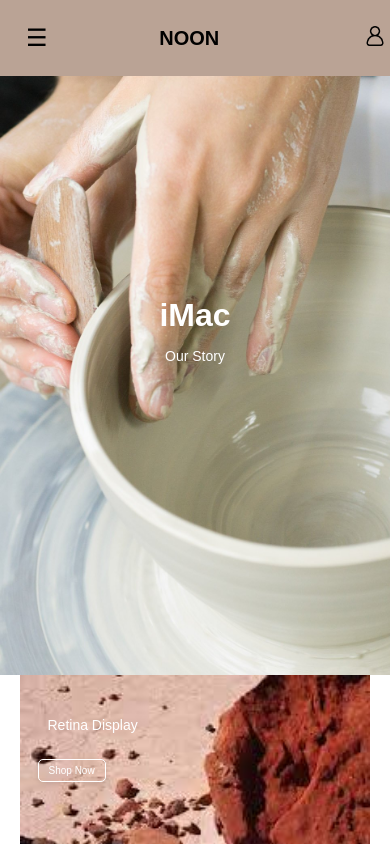
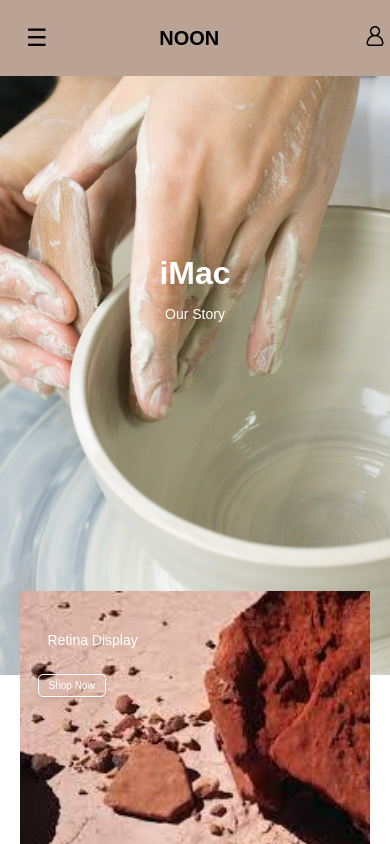
Before and after one commit to ramandk23/noon, a React (Vite) app: page / in a window 390 px wide. Shown: the top 844 px of the page. Built offline with nearby package versions, Linux system fonts and the light colour scheme.

Commit message:
Update Banner.css

```diff
--- a/src/components/Banner/Banner.css
+++ b/src/components/Banner/Banner.css
@@ -46,6 +46,9 @@
 }
 
 @media (max-width: 480px) {
+  .banner{
+    height: 70vh;
+  }
   .banner-text h1 {
     font-size: 32px;
   }
```
